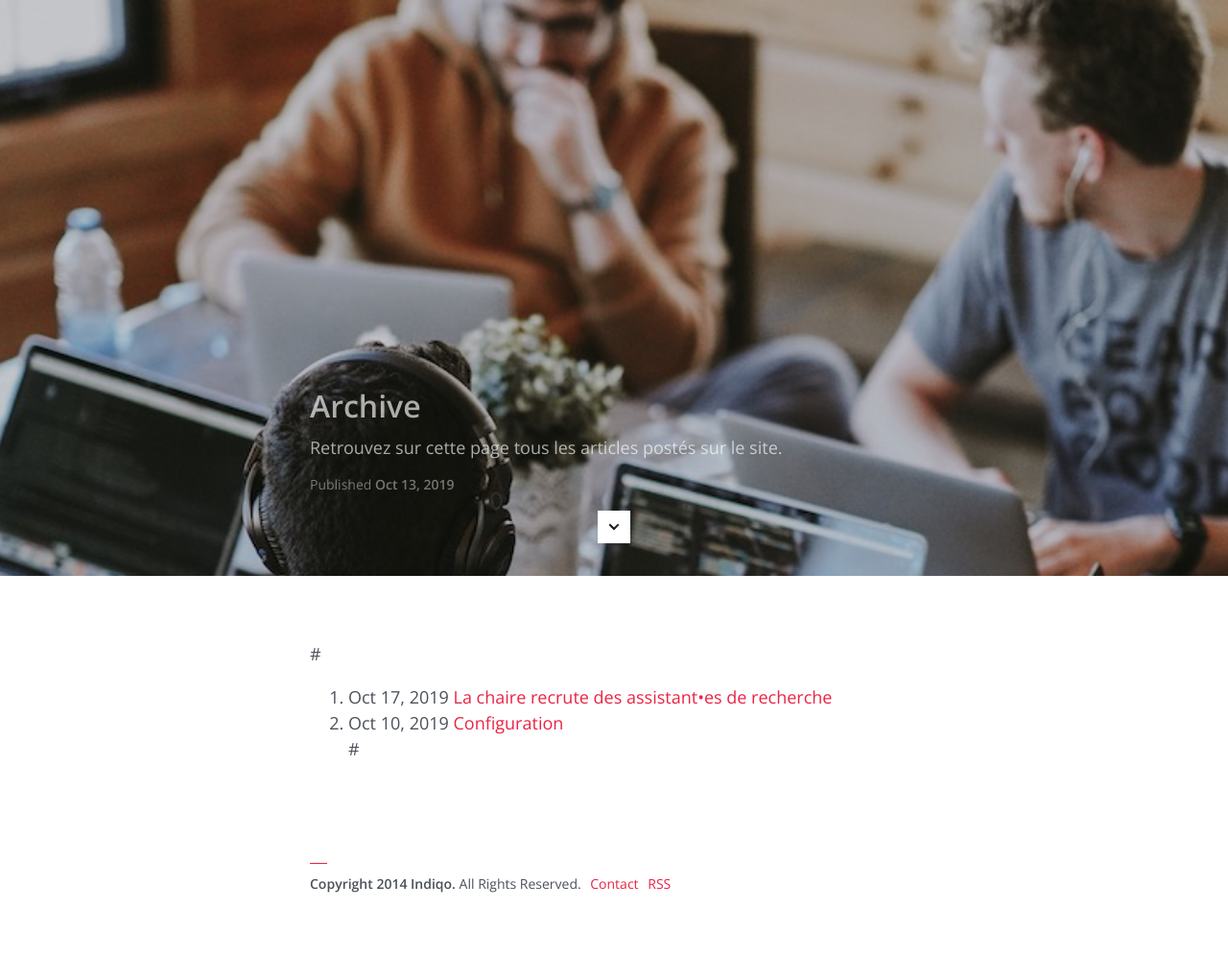
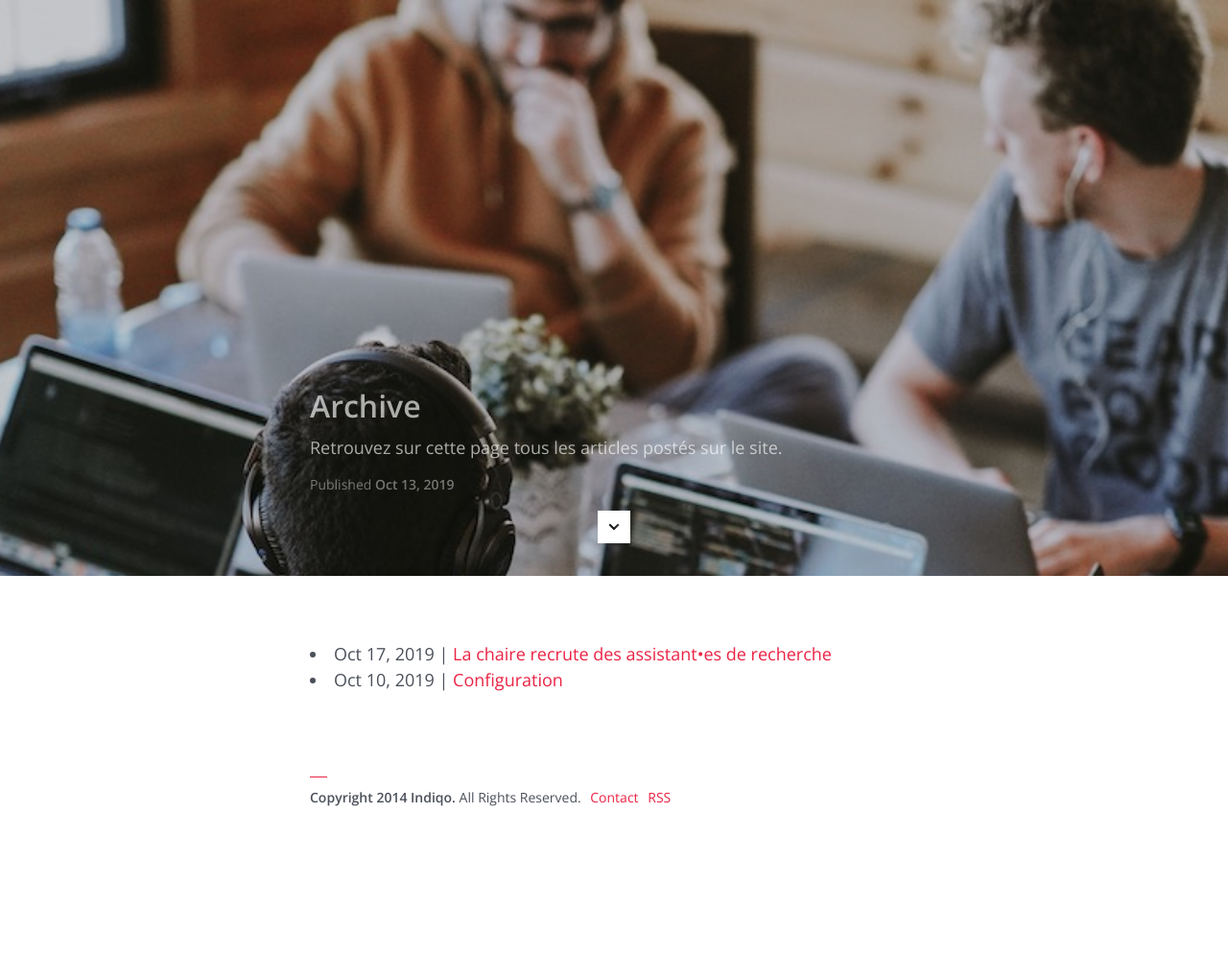
Before and after one commit to gillesbastin/algorithmicsociety, a Jekyll site: the page built from archive.md, in a window 1280 px wide. Shown: the whole page at 96% size. Built offline with Jekyll 4.4.1, drawn with Linux system fonts in a browser that asks for light colours; after the commit the page ends 906 px from its top, so only the background shows below that.

Commit message:
Update archive.md

```diff
--- a/archive.md
+++ b/archive.md
@@ -13,12 +13,11 @@ image: 		    header-1.jpg
 ---
 
 <div class="home-page">
-#    <ol class="home-page__post-list">
         {% for post in site.posts offset: site.pagination + 1 %}
         <li class="post">
             <span class="date">{{ post.date | date: "%b %-d, %Y" }}</span>
+                |
                 <a class="link" href="{{ post.url }}">{{ post.title }}</a>
         </li>
         {% endfor %}
-#    </ol>
 </div>
```
